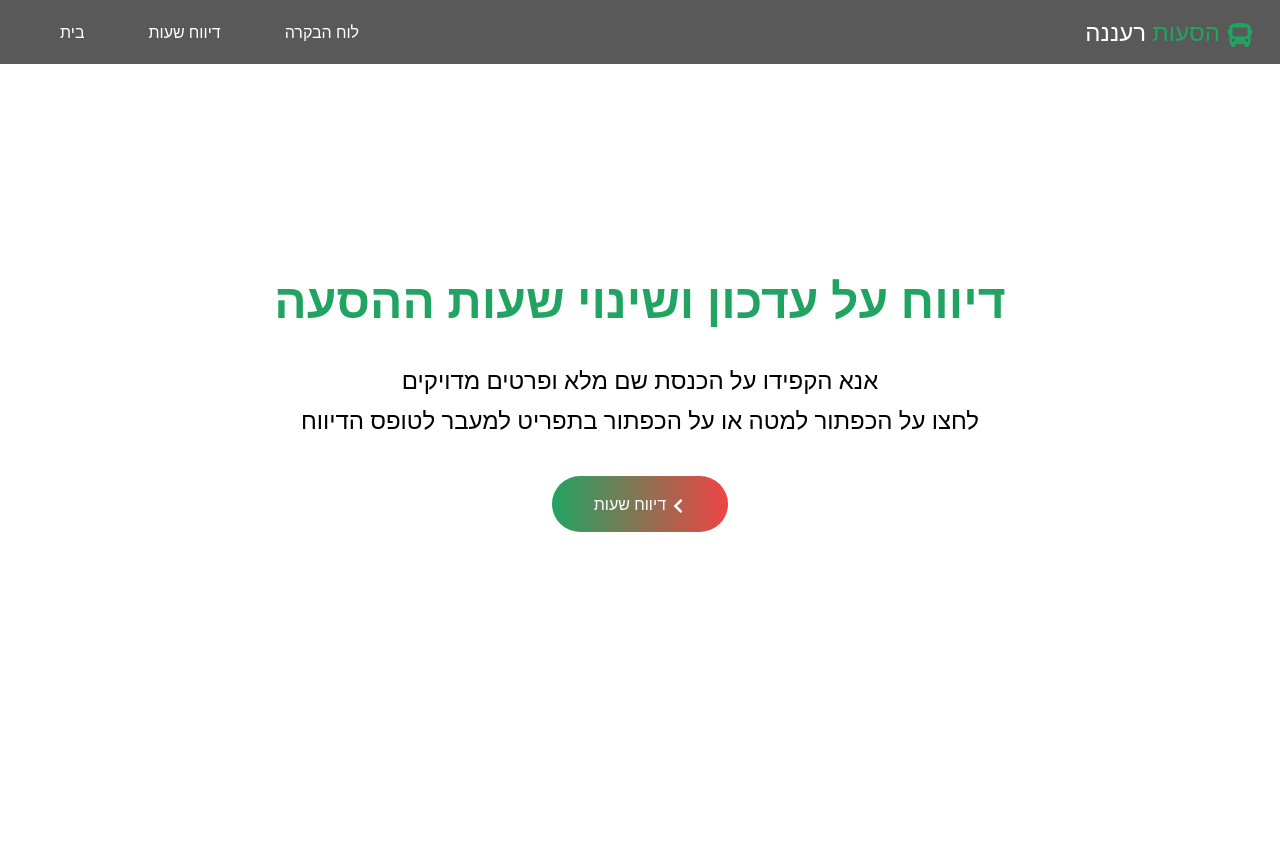
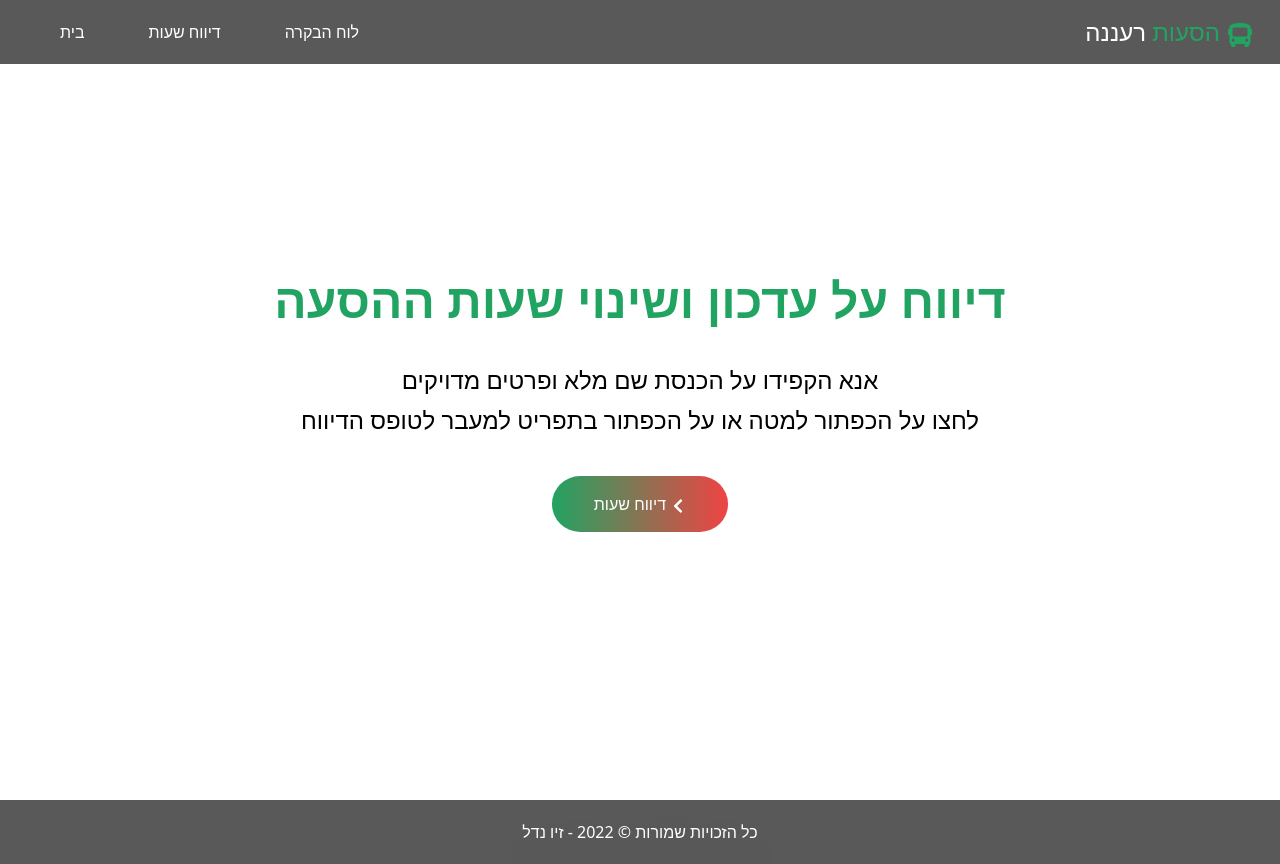
Before and after one commit to zivnadel/raanana-transport, a Next.js app: page / in a window 1280 px wide. Before the commit the page ends 800 px from the top, so only its background shows below. Built offline with nearby package versions, Linux system fonts and the light colour scheme.

Commit message:
Added footer

```diff
--- /dev/null
+++ b/components/Footer.tsx
@@ -0,0 +1,11 @@
+const Footer = () => {
+	return (
+		<div className="flex h-16 w-full items-center justify-center bg-black bg-opacity-[65%] text-white">
+			<p className="shadow-black drop-shadow-2xl">
+				כל הזכויות שמורות &copy; 2022 - זיו נדל
+			</p>
+		</div>
+	);
+};
+
+export default Footer;
--- a/pages/_app.tsx
+++ b/pages/_app.tsx
@@ -5,6 +5,7 @@ import { SessionProvider } from "next-auth/react";
 import Navbar from "../components/Navbar";
 import Head from "next/head";
 import ErrorBoundary from "../components/ErrorBoundary";
+import Footer from "../components/Footer";
 
 function MyApp({ Component, pageProps: { session, ...pageProps } }: AppProps) {
 	return (
@@ -24,6 +25,9 @@ function MyApp({ Component, pageProps: { session, ...pageProps } }: AppProps) {
 					<Component {...pageProps} />
 				</SessionProvider>
 			</main>
+			<footer>
+				<Footer />
+			</footer>
 		</ErrorBoundary>
 	);
 }
```
